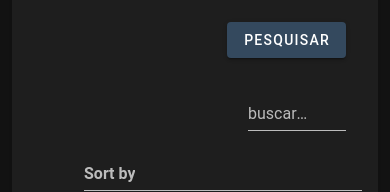
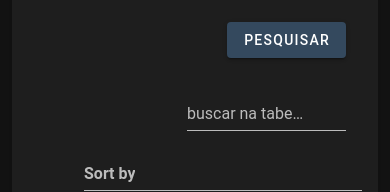
Before and after one commit to Calkines/TryLog.Frontend, a Vue app: page /detalhes in a window 390 px wide. Shown: the part 416-608 px from the top of the page. Built offline with nearby package versions, Linux system fonts and the light colour scheme; the HTML template or start-up script is replaced by a standard one.

Commit message:
fix: ajusta responsividade de parte do compoennete

```diff
--- a/src/components/DetalhesTableLog.vue
+++ b/src/components/DetalhesTableLog.vue
@@ -77,7 +77,7 @@
           </v-row>
           <v-row>
             <v-spacer></v-spacer>
-            <v-col class="d-flex justify-end mr-5" cols="4">
+            <v-col class="d-flex justify-end mr-5" cols="6" lg="4" xl="2">
               <v-text-field
                 v-model="search"
                 append-icon="mdi-magnify"
```
